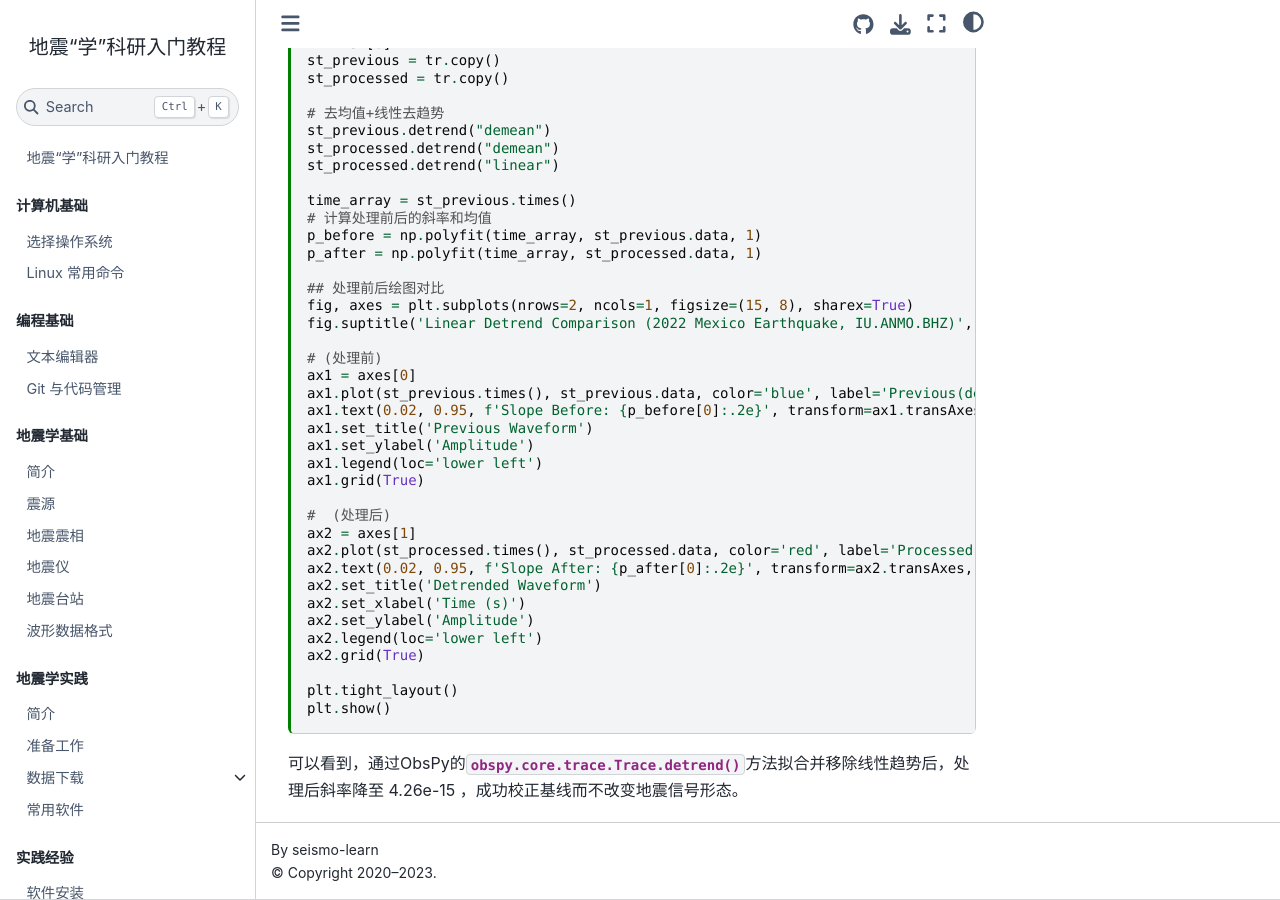
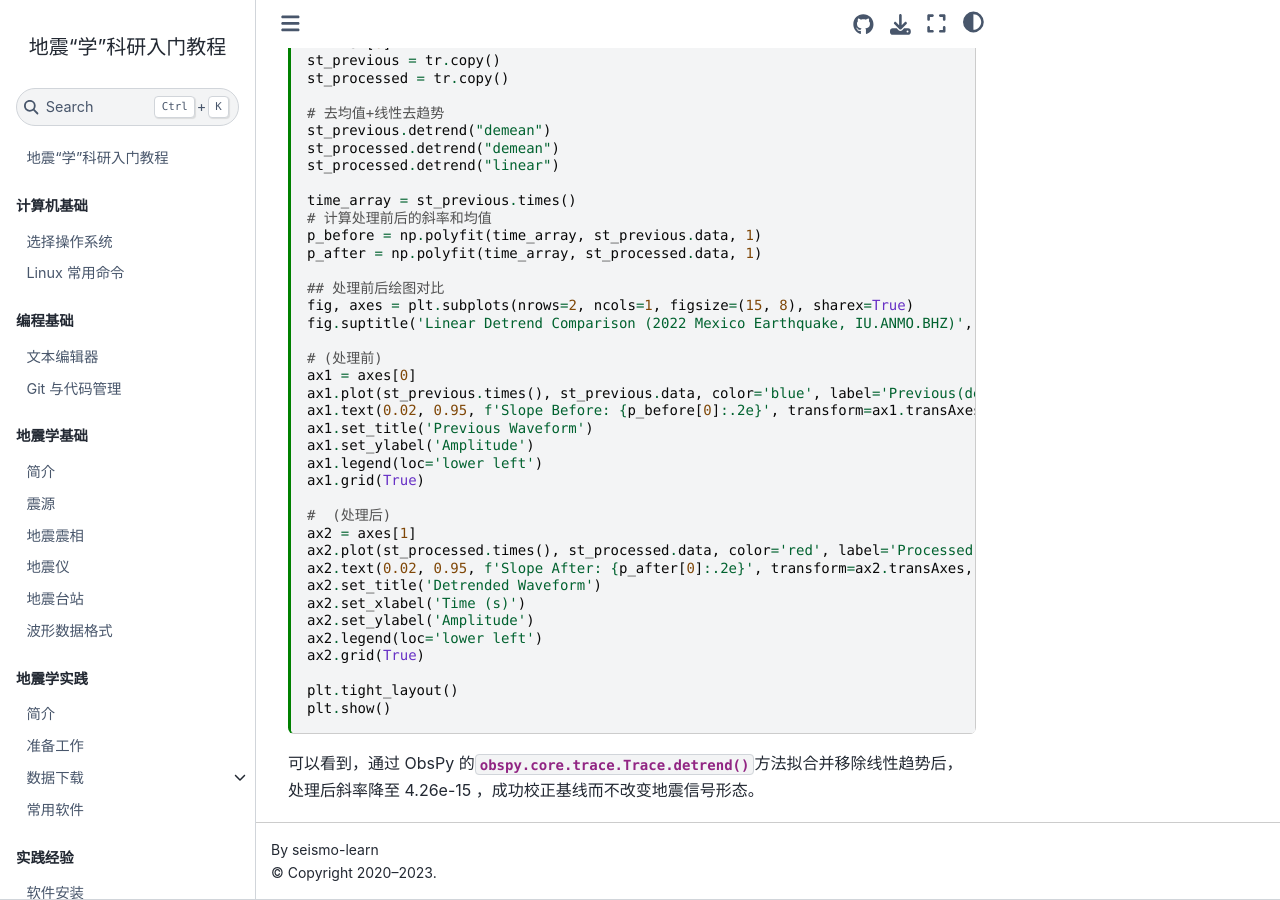
Before and after one commit to seismo-learn/seismology101, a Jupyter Book: the page built from source/exercises/detrend.md, in a window 1280 px wide and 900 px high, scrolled down 877 px. Built offline with Jupyter Book 1.0.4 settings and Sphinx 7.4.7 and the Sphinx Book theme 1.1.4, drawn with Linux system fonts in a browser that asks for light colours; pages that are not in the unit, such as notebooks, are missing from menus.

Commit message:
git commit --amend

````diff
--- a/source/exercises/detrend.md
+++ b/source/exercises/detrend.md
@@ -90,4 +90,4 @@ plt.tight_layout()
 plt.show()
 ```
 
-可以看到，通过ObsPy的{meth}`obspy.core.trace.Trace.detrend`方法拟合并移除线性趋势后，处理后斜率降至 4.26e-15 ，成功校正基线而不改变地震信号形态。
+可以看到，通过 ObsPy 的{meth}`obspy.core.trace.Trace.detrend`方法拟合并移除线性趋势后，处理后斜率降至 4.26e-15 ，成功校正基线而不改变地震信号形态。
````
